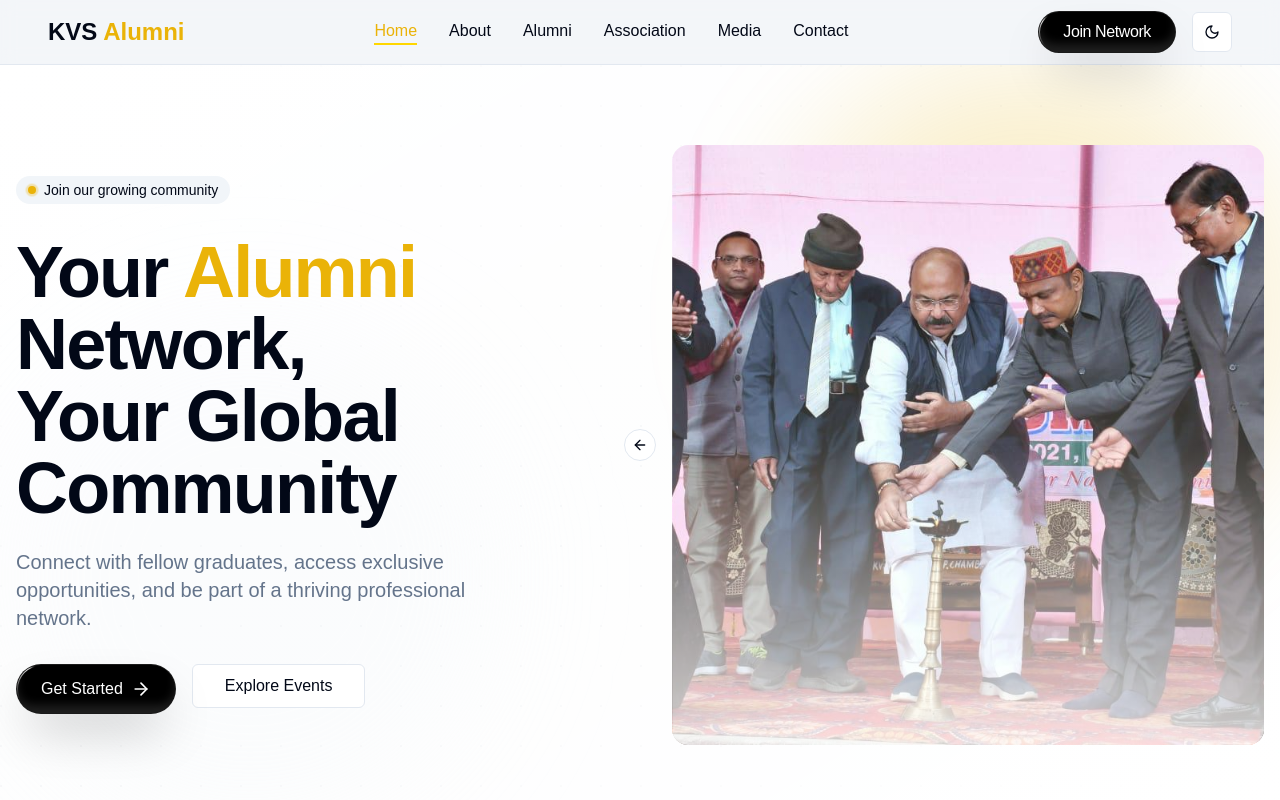
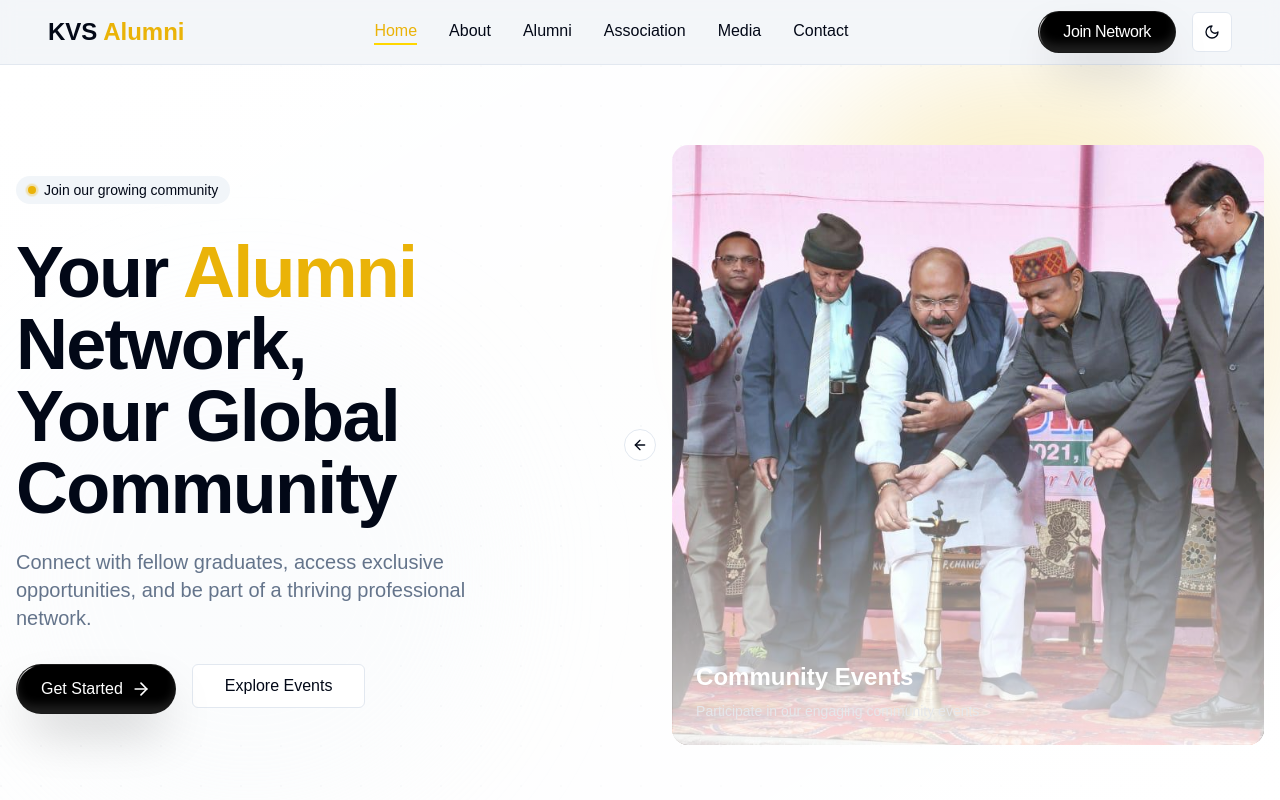
Before and after one commit to kvsalumni/kvsalumniweb, a Next.js app: page / in a window 1280 px wide. Shown: the top 800 px of the page. Built offline with nearby package versions, Linux system fonts and the light colour scheme.

Commit message:
feat ✨: Update initial carousel component images with descriptive alt text
- Carousel component initial images updated with descriptive alt text, title, and description changes improving image data with content addition text.

```diff
--- a/components/pages/landing/landing-database/carouselData.ts
+++ b/components/pages/landing/landing-database/carouselData.ts
@@ -8,27 +8,27 @@ interface CarouselImage {
 export const carouselImages: CarouselImage[] = [
   {
     src: "/assets/images/KVS-ALumni-Meet.jpeg",
-    alt: "...",
+    alt: "KVS Alumni Meet",
     title: "Building Connections",
     description: "Join our vibrant community of KV alumni worldwide",
   },
   {
     src: "/assets/images/heroCarouselImg/IMG-HERO-001.jpeg",
-    alt: "...",
-    title: "",
-    description: "",
+    alt: "Hero Image 1",
+    title: "Community Events",
+    description: "Participate in our engaging community events",
   },
   {
     src: "/assets/images/heroCarouselImg/IMG-HERO-002.jpeg",
-    alt: "...",
-    title: "",
-    description: "",
+    alt: "Hero Image 2",
+    title: "Alumni Network",
+    description: "Connect with fellow KV graduates across the globe",
   },
   {
     src: "/assets/images/heroCarouselImg/IMG-HERO-003.jpeg",
-    alt: "...",
-    title: "",
-    description: "",
+    alt: "Hero Image 3",
+    title: "Knowledge Sharing",
+    description: "Share experiences and learn from fellow alumni",
   },
   {
     src: "/assets/images/heroCarouselImg/IMG-HERO-004.jpeg",
@@ -78,34 +78,4 @@ export const carouselImages: CarouselImage[] = [
     title: "",
     description: "",
   },
-  {
-    src: "/assets/images/heroCarouselImg/IMG-HERO-012.jpeg",
-    alt: "...",
-    title: "",
-    description: "",
-  },
-  {
-    src: "/assets/images/heroCarouselImg/IMG-HERO-013.jpeg",
-    alt: "...",
-    title: "",
-    description: "",
-  },
-  {
-    src: "/assets/images/heroCarouselImg/IMG-HERO-014.jpeg",
-    alt: "...",
-    title: "",
-    description: "",
-  },
-  {
-    src: "/assets/images/heroCarouselImg/IMG-HERO-015.jpeg",
-    alt: "...",
-    title: "",
-    description: "",
-  },
-  {
-    src: "/assets/images/heroCarouselImg/IMG-HERO-016.jpeg",
-    alt: "...",
-    title: "",
-    description: "",
-  },
 ];
```
